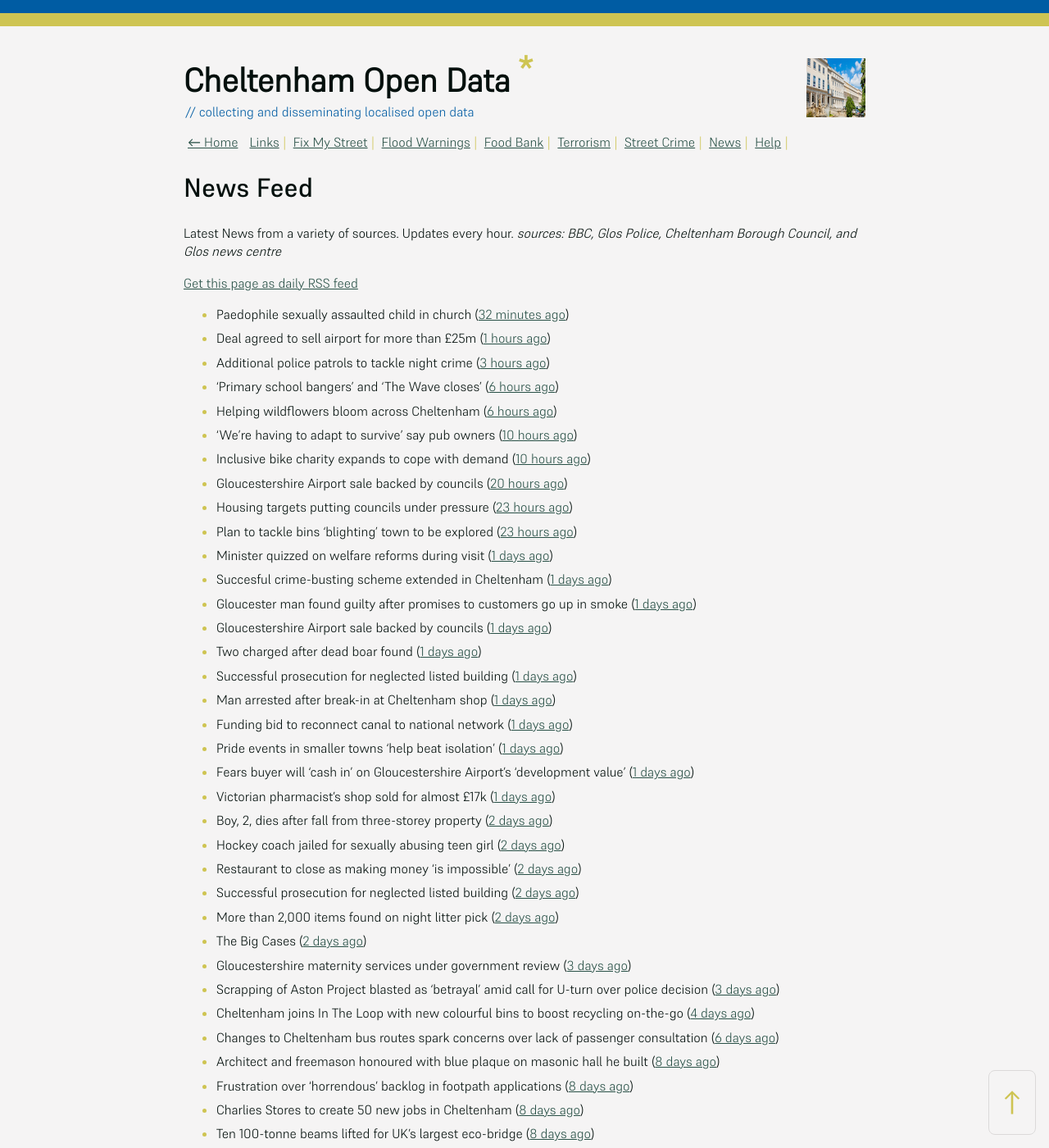
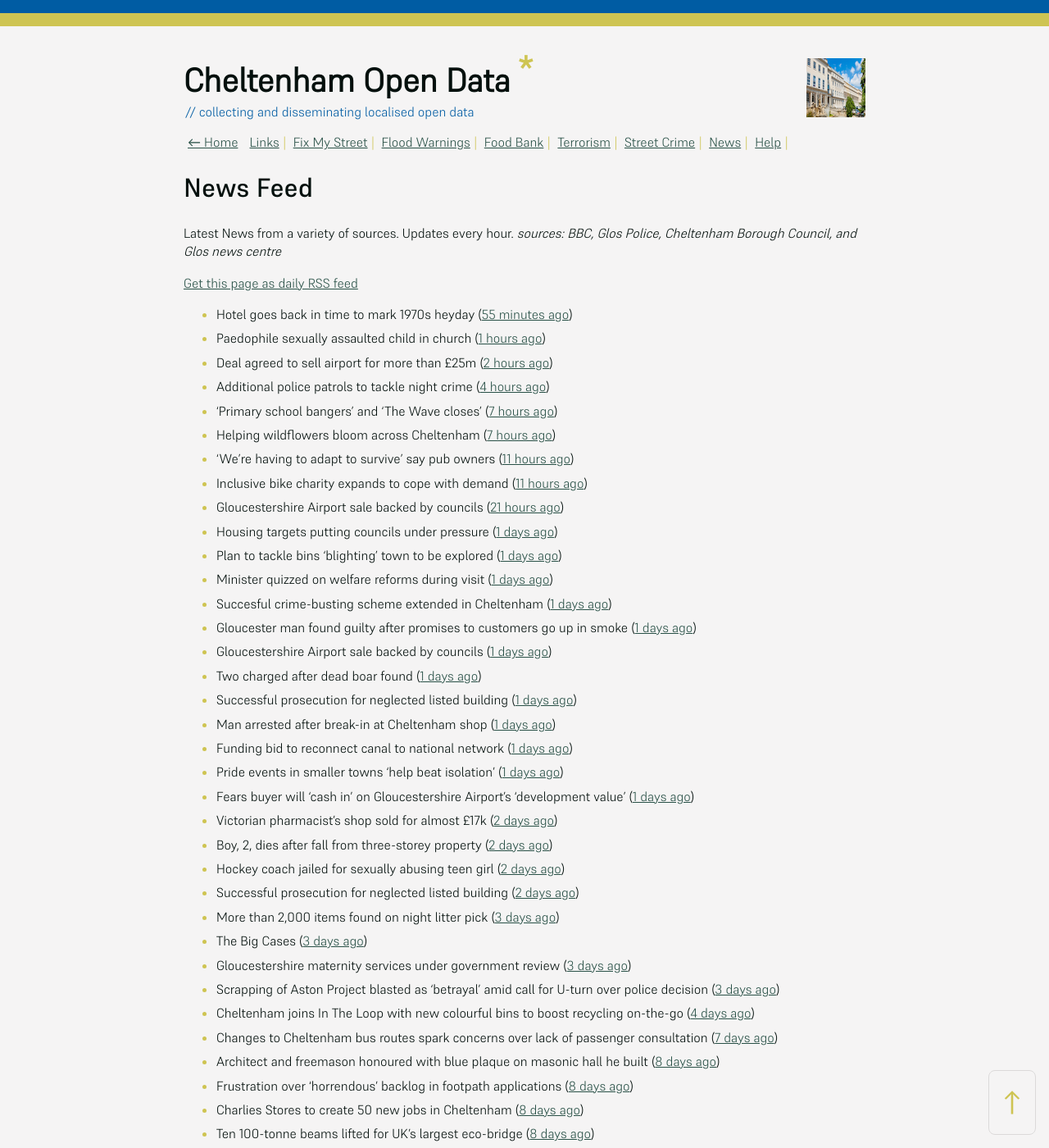
Before and after one commit to mat-0/cheltenham-open-data, a Jekyll site: the page built from _pages/news.md, in a window 1280 px wide and 1400 px high. Shown: the whole window at 82% size. Built offline with Jekyll 4.4.1, drawn with Linux system fonts in a browser that asks for light colours; some of the changed text lies outside the part shown.

Commit message:
Updated 2025-06-27 16:58:39

```diff
--- a/_pages/news.md
+++ b/_pages/news.md
@@ -12,16 +12,17 @@ _sources: BBC, Glos Police, Cheltenham Borough Council, and Glos news centre_
 [Get this page as daily RSS feed](/daily.rss)
 
 <!-- news_marker starts -->
-- Paedophile sexually assaulted child in church ([32 minutes ago](https://www.bbc.com/news/articles/czxe4e2ppw2o))
-- Deal agreed to sell airport for more than £25m ([1 hours ago](https://www.bbc.com/news/articles/cdx5g5xqkv1o))
-- Additional police patrols to tackle night crime ([3 hours ago](https://www.bbc.com/news/articles/czjknk33xpxo))
-- 'Primary school bangers' and 'The Wave closes' ([6 hours ago](https://www.bbc.com/news/articles/cq53wwp5yldo))
-- Helping wildflowers bloom across Cheltenham ([6 hours ago](https://www.cheltenham.gov.uk/news/article/3025/helping_wildflowers_bloom_across_cheltenham))
-- 'We're having to adapt to survive' say pub owners ([10 hours ago](https://www.bbc.com/news/articles/c74z3yp3p0xo))
-- Inclusive bike charity expands to cope with demand ([10 hours ago](https://www.bbc.com/news/articles/ceq79pjzq3no))
-- Gloucestershire Airport sale backed by councils ([20 hours ago](https://gloucesternewscentre.co.uk/gloucestershire-airport-sale-backed-by-councils/))
-- Housing targets putting councils under pressure ([23 hours ago](https://www.bbc.com/news/articles/c3en9q19k03o))
-- Plan to tackle bins 'blighting' town to be explored ([23 hours ago](https://www.bbc.com/news/articles/c98j40dy0mlo))
+- Hotel goes back in time to mark 1970s heyday ([55 minutes ago](https://www.bbc.com/news/articles/c335z6yzpmro))
+- Paedophile sexually assaulted child in church ([1 hours ago](https://www.bbc.com/news/articles/czxe4e2ppw2o))
+- Deal agreed to sell airport for more than £25m ([2 hours ago](https://www.bbc.com/news/articles/cdx5g5xqkv1o))
+- Additional police patrols to tackle night crime ([4 hours ago](https://www.bbc.com/news/articles/czjknk33xpxo))
+- 'Primary school bangers' and 'The Wave closes' ([7 hours ago](https://www.bbc.com/news/articles/cq53wwp5yldo))
+- Helping wildflowers bloom across Cheltenham ([7 hours ago](https://www.cheltenham.gov.uk/news/article/3025/helping_wildflowers_bloom_across_cheltenham))
+- 'We're having to adapt to survive' say pub owners ([11 hours ago](https://www.bbc.com/news/articles/c74z3yp3p0xo))
+- Inclusive bike charity expands to cope with demand ([11 hours ago](https://www.bbc.com/news/articles/ceq79pjzq3no))
+- Gloucestershire Airport sale backed by councils ([21 hours ago](https://gloucesternewscentre.co.uk/gloucestershire-airport-sale-backed-by-councils/))
+- Housing targets putting councils under pressure ([1 days ago](https://www.bbc.com/news/articles/c3en9q19k03o))
+- Plan to tackle bins 'blighting' town to be explored ([1 days ago](https://www.bbc.com/news/articles/c98j40dy0mlo))
 - Minister quizzed on welfare reforms during visit ([1 days ago](https://www.bbc.com/news/articles/cd6g58we454o))
 - Succesful crime-busting scheme extended in Cheltenham ([1 days ago](https://gloucesternewscentre.co.uk/succesful-crime-busting-scheme-extended-in-cheltenham/))
 - Gloucester man found guilty after promises to customers go up in smoke ([1 days ago](https://gloucesternewscentre.co.uk/gloucester-man-found-guilty-after-promises-to-customers-go-up-in-smoke/))
@@ -32,17 +33,16 @@ _sources: BBC, Glos Police, Cheltenham Borough Council, and Glos news centre_
 - Funding bid to reconnect canal to national network ([1 days ago](https://www.bbc.com/news/articles/cgmw1werzneo))
 - Pride events in smaller towns 'help beat isolation' ([1 days ago](https://www.bbc.com/news/articles/c24v5vqj8dro))
 - Fears buyer will ‘cash in’ on Gloucestershire Airport’s ‘development value’ ([1 days ago](https://gloucesternewscentre.co.uk/fears-buyer-will-cash-in-on-gloucestershire-airports-development-value/))
-- Victorian pharmacist's shop sold for almost £17k ([1 days ago](https://www.bbc.com/news/articles/c3w41xw4ygwo))
+- Victorian pharmacist's shop sold for almost £17k ([2 days ago](https://www.bbc.com/news/articles/c3w41xw4ygwo))
 - Boy, 2, dies after fall from three-storey property ([2 days ago](https://www.bbc.com/news/articles/crmvj3p192ko))
 - Hockey coach jailed for sexually abusing teen girl ([2 days ago](https://www.bbc.com/news/articles/c8rpk5m5en0o))
-- Restaurant to close as making money 'is impossible' ([2 days ago](https://www.bbc.com/news/articles/c307drj7zvjo))
 - Successful prosecution for neglected listed building ([2 days ago](https://www.cheltenham.gov.uk/news/article/3023/successful_prosecution_for_neglected_listed_building))
-- More than 2,000 items found on night litter pick ([2 days ago](https://www.bbc.com/news/articles/cpvjmxvzj32o))
-- The Big Cases ([2 days ago](https://www.bbc.co.uk/iplayer/episode/m001z7w2))
+- More than 2,000 items found on night litter pick ([3 days ago](https://www.bbc.com/news/articles/cpvjmxvzj32o))
+- The Big Cases ([3 days ago](https://www.bbc.co.uk/iplayer/episode/m001z7w2))
 - Gloucestershire maternity services under government review ([3 days ago](https://www.bbc.co.uk/sounds/play/p0ll39jx))
 - Scrapping of Aston Project blasted as ‘betrayal’ amid call for U-turn over police decision ([3 days ago](https://gloucesternewscentre.co.uk/scrapping-of-aston-project-blasted-as-betrayal-amid-call-for-u-turn-over-police-decision/))
 - Cheltenham joins In The Loop with new colourful bins to boost recycling on-the-go ([4 days ago](https://www.cheltenham.gov.uk/news/article/3022/cheltenham_joins_in_the_loop_with_new_colourful_bins_to_boost_recycling_on-the-go))
-- Changes to Cheltenham bus routes spark concerns over lack of passenger consultation ([6 days ago](https://gloucesternewscentre.co.uk/changes-to-cheltenham-bus-routes-spark-concerns-over-lack-of-passenger-consultation/))
+- Changes to Cheltenham bus routes spark concerns over lack of passenger consultation ([7 days ago](https://gloucesternewscentre.co.uk/changes-to-cheltenham-bus-routes-spark-concerns-over-lack-of-passenger-consultation/))
 - Architect and freemason honoured with blue plaque on masonic hall he built ([8 days ago](https://gloucesternewscentre.co.uk/architect-and-freemason-honoured-with-blue-plaque-on-masonic-hall-he-built/))
 - Frustration over ‘horrendous’ backlog in footpath applications ([8 days ago](https://gloucesternewscentre.co.uk/frustration-over-horrendous-backlog-in-footpath-applications/))
 - Charlies Stores to create 50 new jobs in Cheltenham ([8 days ago](https://gloucesternewscentre.co.uk/charlies-stores-to-create-50-new-jobs-in-cheltenham/))
```
Also changed, not shown: other parts of _pages/news.md (+3 -3 lines), _data/flood.json (+5 -48 lines), _pages/fix-my-street.md (+7 -7 lines), index.md (+5 -5 lines).
